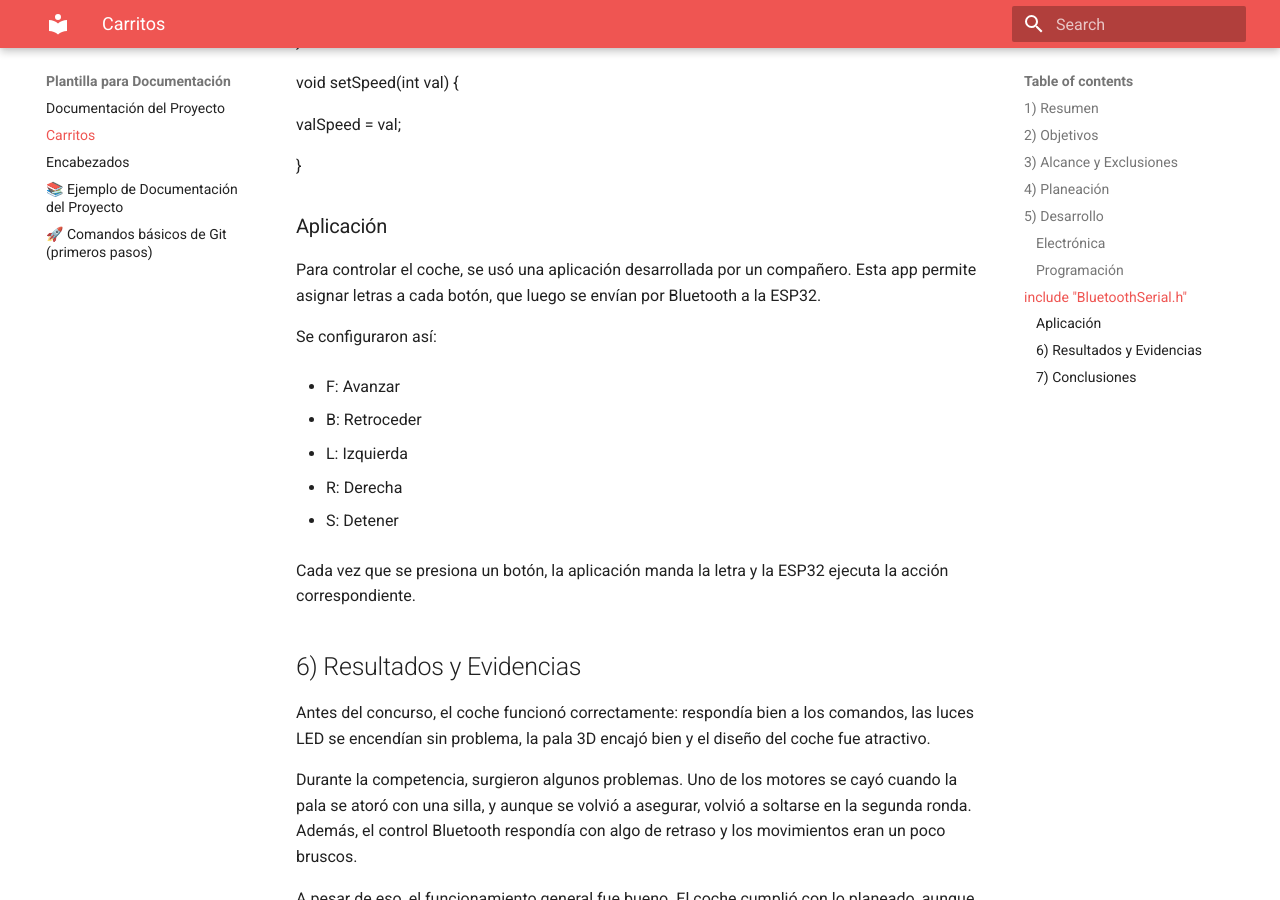
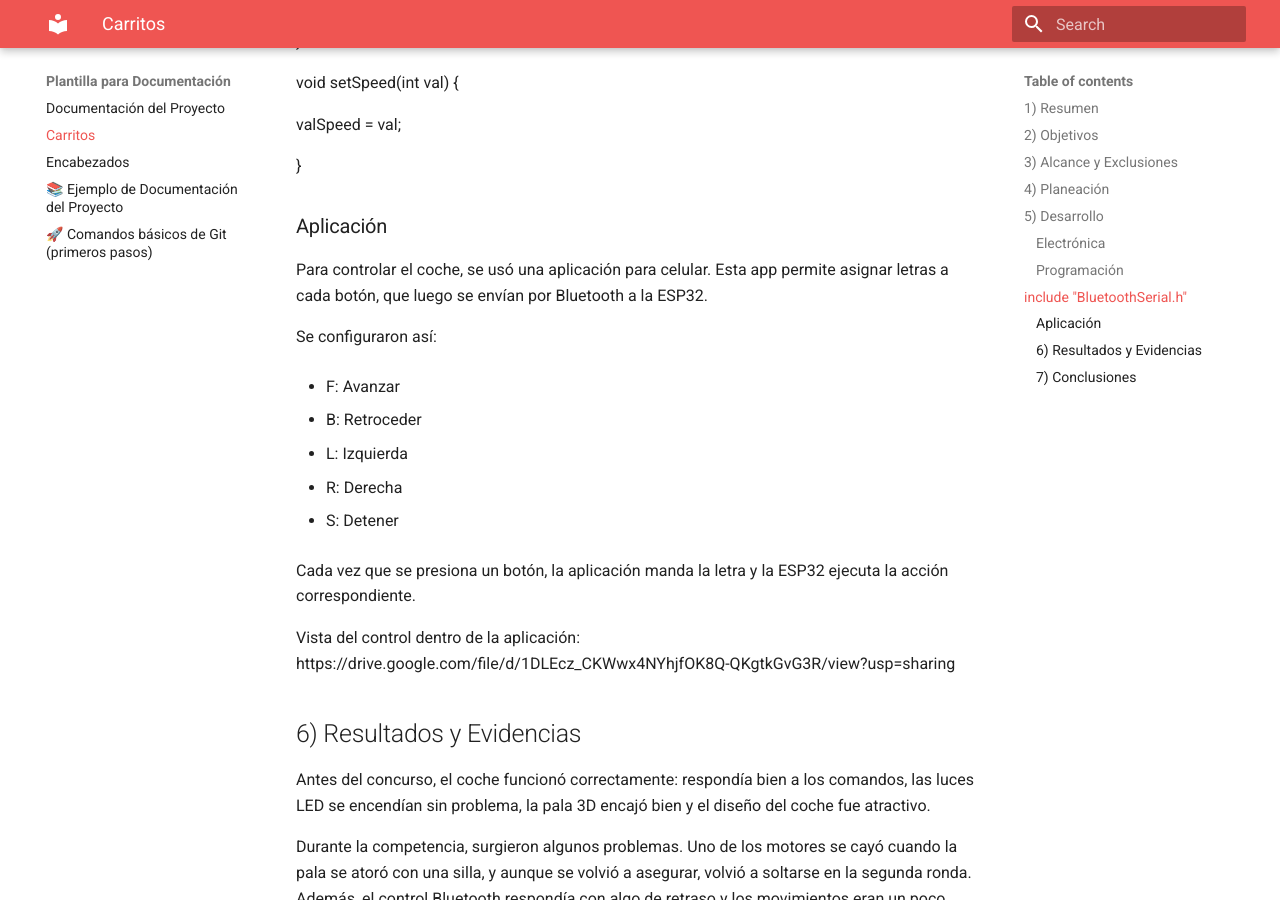
Before and after one commit to Aldo0112/Mi_reporte, an MkDocs documentation site: the page built from docs/carritos.md, in a window 1280 px wide and 900 px high, scrolled down 5704 px. Built offline with MkDocs 1.6.1 and Material for MkDocs 9.7.7, drawn with Linux system fonts in a browser that asks for light colours.

Commit message:
Update carritos.md

```diff
--- a/docs/carritos.md
+++ b/docs/carritos.md
@@ -266,7 +266,7 @@ void setSpeed(int val) {
 
 ### Aplicación
 
-Para controlar el coche, se usó una aplicación desarrollada por un compañero. Esta app permite asignar letras a cada botón, que luego se envían por Bluetooth a la ESP32.
+Para controlar el coche, se usó una aplicación para celular. Esta app permite asignar letras a cada botón, que luego se envían por Bluetooth a la ESP32.
 
 Se configuraron así:
 
@@ -281,6 +281,8 @@ Se configuraron así:
 - S: Detener
 
 Cada vez que se presiona un botón, la aplicación manda la letra y la ESP32 ejecuta la acción correspondiente.
+
+Vista del control dentro de la aplicación: https://drive.google.com/file/d/1DLEcz_CKWwx4NYhjfOK8Q-QKgtkGvG3R/view?usp=sharing
 
 
 ## 6) Resultados y Evidencias
```
